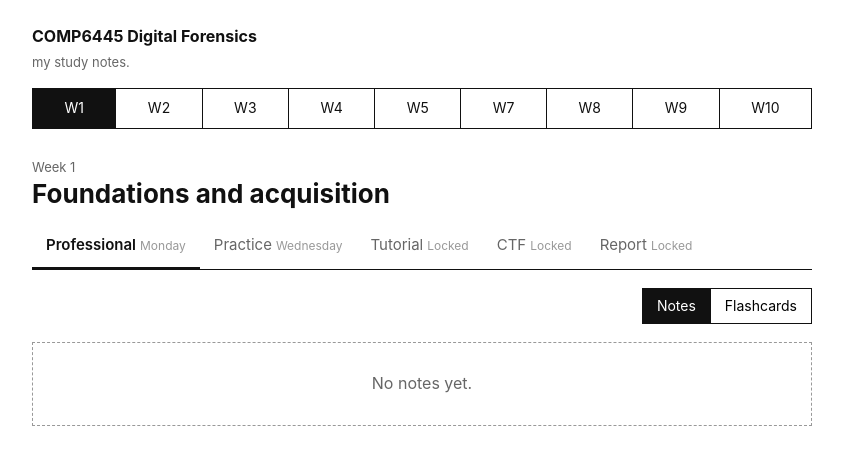
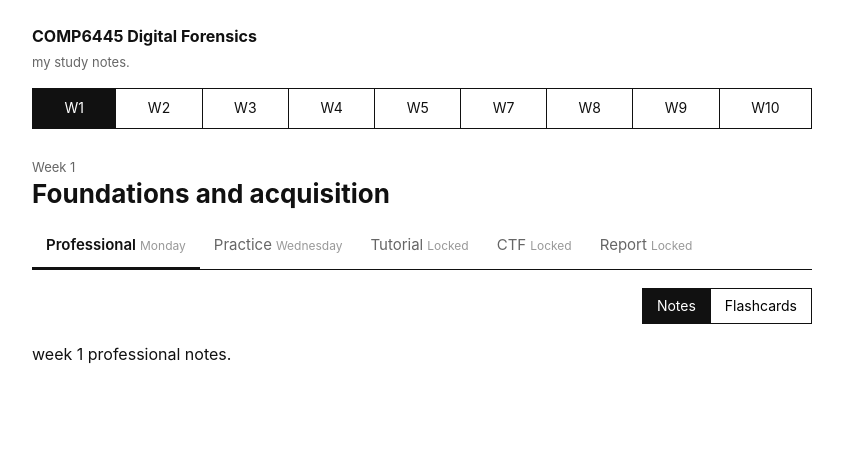
Before and after one commit to noorbabar/comp6445, a plain HTML site: page index.html in a window 1280 px wide. Shown: the whole page, without its empty margins (218-1061 px from the left). Drawn offline with Linux system fonts and the light colour scheme.

Commit message:
glossary + note path

```diff
--- a/index.html
+++ b/index.html
@@ -15,7 +15,8 @@
   <nav class="weeks" id="weeks"></nav>
   <main id="main"></main>
 </div>
-<script src="data/content.js"></script>
+<script src="data/wk1.js"></script>
+<script src="data/glossary.js"></script>
 <script src="data/private.enc.js"></script>
 <script src="app.js"></script>
 </body>
```
